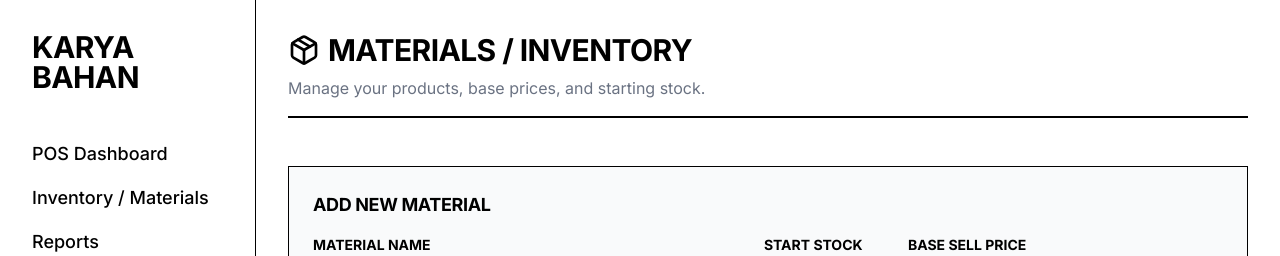
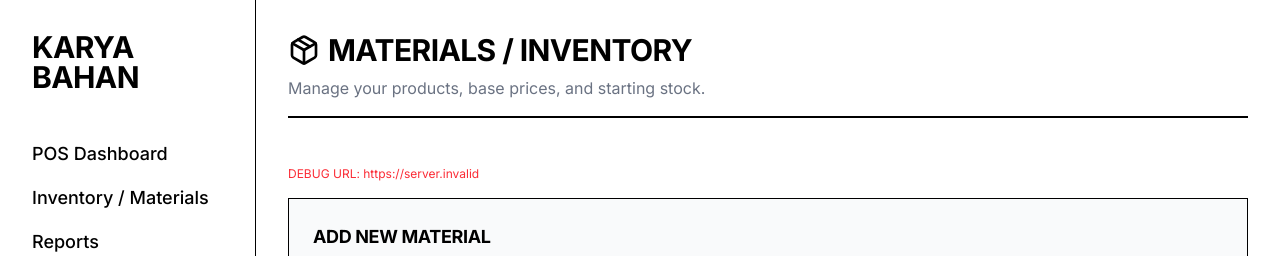
Before and after one commit to Elaziizzz/byscaperfume, a Next.js app: page /materials in a window 1280 px wide. Shown: the top 256 px of the page. Built offline with nearby package versions, Linux system fonts and the light colour scheme; no server answers; the database is empty.

Commit message:
Add debug info

```diff
--- a/src/app/materials/page.tsx
+++ b/src/app/materials/page.tsx
@@ -109,6 +109,7 @@ export default function MaterialsPage() {
       </div>
 
       {/* CREATE FORM */}
+      <p className="text-xs text-red-500 mb-4">DEBUG URL: {process.env.NEXT_PUBLIC_SUPABASE_URL || "KOSONG/TIDAK ADA"}</p>
       <div className="border border-black p-6 bg-gray-50">
         <h2 className="text-lg font-bold uppercase mb-4">Add New Material</h2>
         <form onSubmit={handleCreate} className="flex flex-col md:flex-row gap-4 items-end">
```
